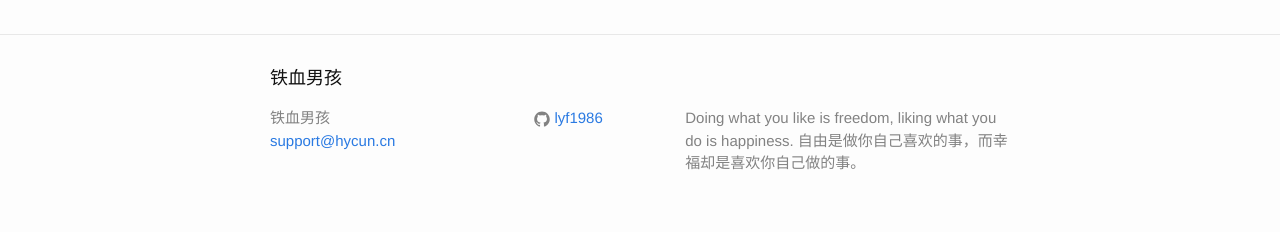
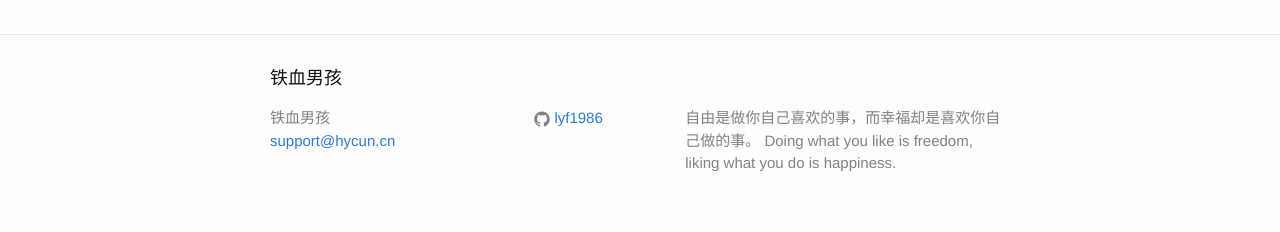
Before and after one commit to lyf1986/lyf1986.github.io, a Jekyll site: the page built from _posts/2015-03-21-teach-girlfriend-html-css.md, in a window 1280 px wide. Shown: the part 1624-1856 px from the top of the page. Built offline with Jekyll 4.4.1, drawn with Linux system fonts in a browser that asks for light colours.

Commit message:
init base config

```diff
--- a/_config.yml
+++ b/_config.yml
@@ -2,8 +2,8 @@
 title: 铁血男孩
 email: support@hycun.cn
 description: > # this means to ignore newlines until "baseurl:"
+  自由是做你自己喜欢的事，而幸福却是喜欢你自己做的事。
   Doing what you like is freedom, liking what you do is happiness.
-  自由是做你自己喜欢的事，而幸福却是喜欢你自己做的事。
 baseurl: "" # the subpath of your site, e.g. /blog/
 url: "http://blog.hycun.cn" # the base hostname & protocol for your site
 # twitter_username: lyf1986
--- a/index.html
+++ b/index.html
@@ -4,12 +4,12 @@
 
 <div class="home">
 
-  <h1 class="page-heading">Posts</h1>
+  <h1 class="page-heading">文章</h1>
 
   <ul class="post-list">
     {% for post in site.posts %}
       <li>
-        <span class="post-meta">{{ post.date | date: "%Y-%M-%D" }}</span>
+        <span class="post-meta">{{ post.date | date: "%Y-%m-%d" }}</span>
 
         <h2>
           <a class="post-link" href="{{ post.url | prepend: site.baseurl }}">{{ post.title }}</a>
```
